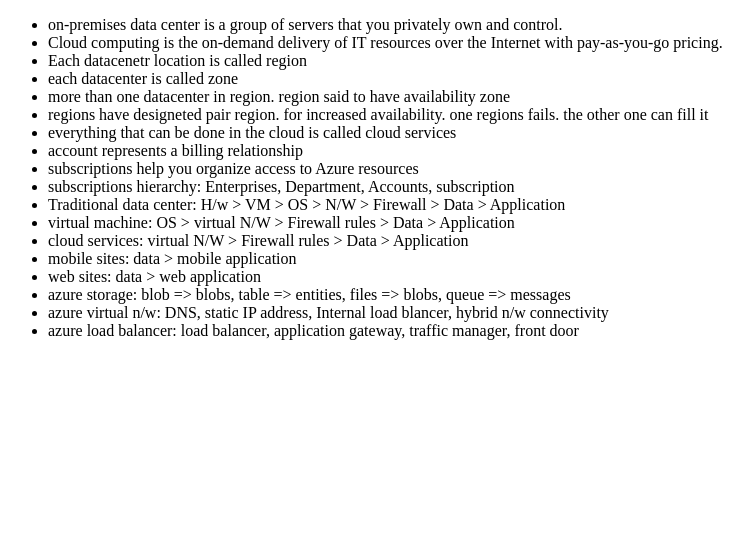
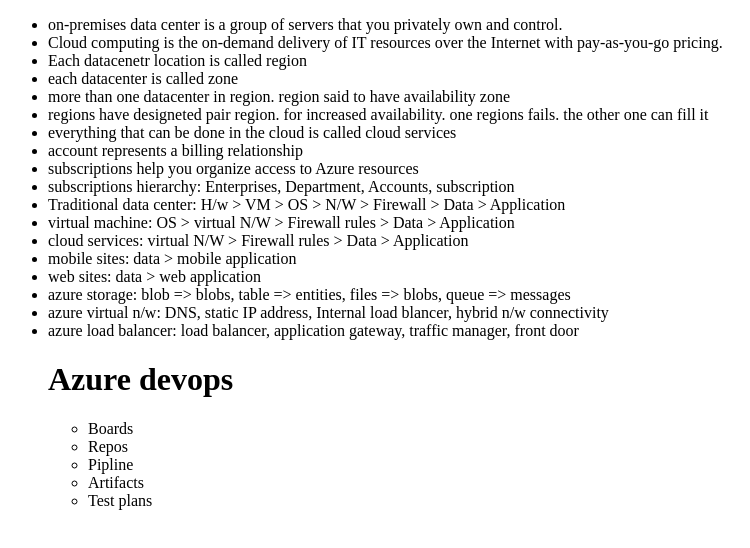
Before and after one commit to sriramyepuganti/DevOps, a plain HTML site: page azure-devops/azure.html in a window 1280 px wide. Shown: the whole page, without its empty margins (0-750 px from the left). Drawn offline with Linux system fonts and the light colour scheme.

Commit message:
azure devops

```diff
--- a/azure-devops/azure.html
+++ b/azure-devops/azure.html
@@ -26,6 +26,15 @@
         <li>azure storage: blob => blobs, table => entities, files => blobs, queue => messages </li>
         <li>azure virtual n/w: DNS, static IP address, Internal load blancer, hybrid n/w connectivity</li>
         <li>azure load balancer: load balancer, application gateway, traffic manager, front door</li>
+
+        <h1>Azure devops</h1>
+        <ul>
+            <li>Boards</li>
+            <li>Repos</li>
+            <li>Pipline</li>
+            <li>Artifacts</li>
+            <li>Test plans</li>
+        </ul>
     </ul>
 </body>
 </html>
```
